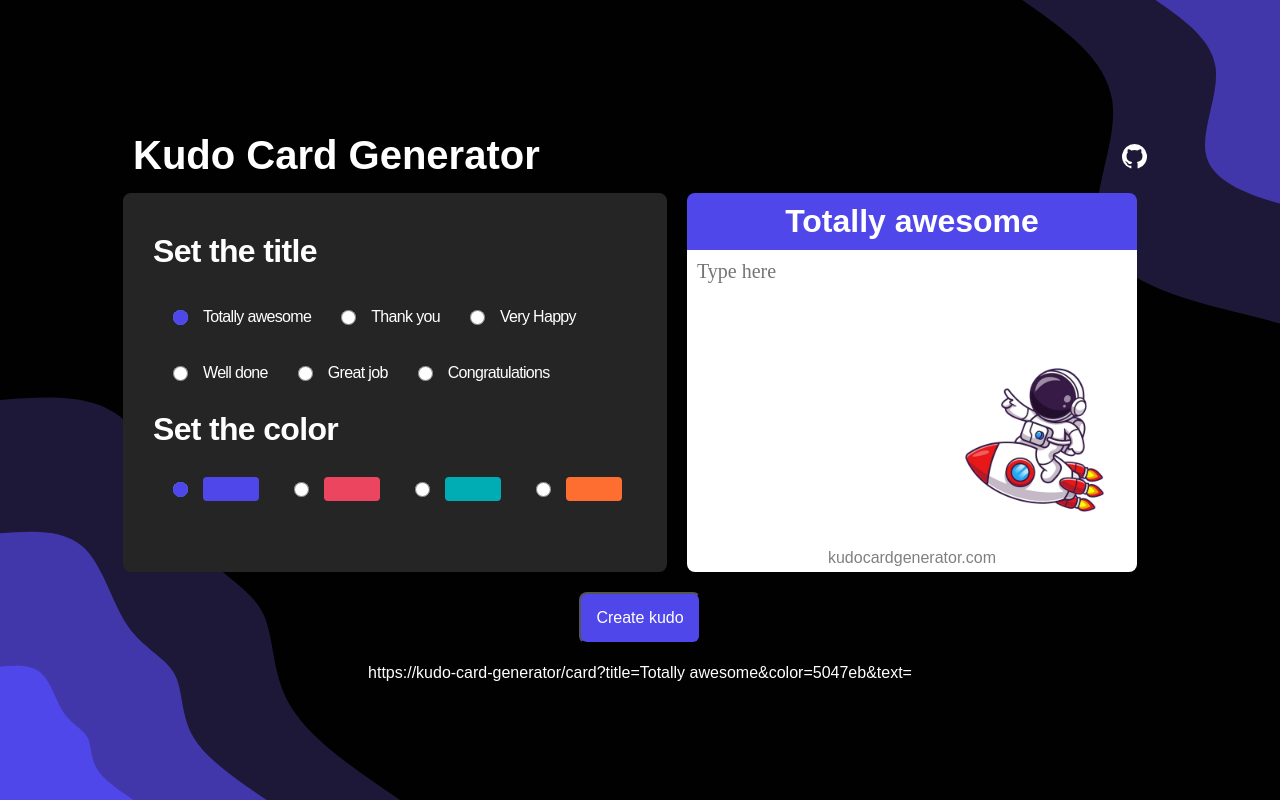
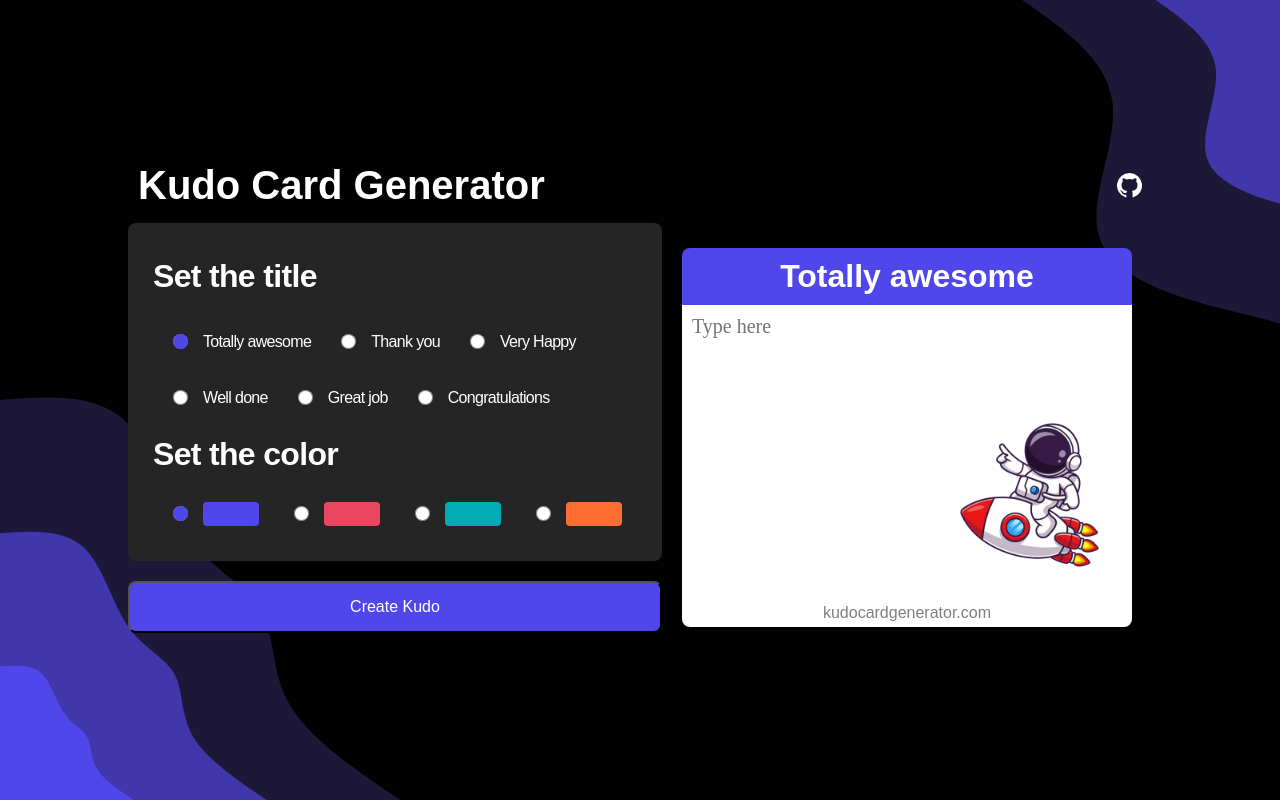
Before and after one commit to gomestzx/Kudo-Card-Generator, a Next.js app: page / in a window 1280 px wide. Built offline with nearby package versions, Linux system fonts and the light colour scheme; no server answers; a web font is replaced by a local one.

Commit message:
feat: new layout

```diff
--- a/src/app/card/page.tsx
+++ b/src/app/card/page.tsx
@@ -10,7 +10,7 @@ export default function Card() {
   const text = searchParams.get('text');
 
   return (
-    <div>
+    <div className='app'>
       <Preview text={text} color={color} title={title} />
     </div>
   );
--- a/src/app/components/Button/styles.module.scss
+++ b/src/app/components/Button/styles.module.scss
@@ -5,5 +5,8 @@
     color: #fff;
     margin: 20px 0px;
     font-size: 16px;
+    display: flex;
+    justify-content: center;
     cursor: pointer;
+    width: 100%;
 }
--- a/src/app/components/Controls/index.tsx
+++ b/src/app/components/Controls/index.tsx
@@ -1,13 +1,28 @@
 'use client';
 import useControls from '@/app/hooks/useControls';
+import api from '@/app/services/api';
 import React from 'react';
+import Button from '../Button';
 import ColorInput from '../ColorInput';
 import RadioInput from '../RadioInput';
 import styles from './styles.module.scss';
 
 const Controls = () => {
-  const { setTitle, title, setColor, color } = useControls();
+  const { setTitle, title, setColor, color, link, setShortUrl } = useControls();
+
+  const short = async () => {
+    try {
+      const response = await api.post('/shorten', {
+        long_url: `https://kudo-card-generator.vercel.app${link}`,
+      });
+      console.log(response.data);
+      setShortUrl(response.data.link);
+    } catch (err) {
+      alert(err);
+    }
+  };
   return (
+    <div>
       <div className={styles.controls}>
         <h1>Set the title</h1>
         <div className='flex'>
@@ -46,10 +61,21 @@ const Controls = () => {
             onChange={(e) => setColor(e.target.value)}
             defaultChecked
           />
-        <ColorInput value='EB455F' onChange={(e) => setColor(e.target.value)} />
-        <ColorInput value='00ADB5' onChange={(e) => setColor(e.target.value)} />
-        <ColorInput value='FF6E31' onChange={(e) => setColor(e.target.value)} />
+          <ColorInput
+            value='EB455F'
+            onChange={(e) => setColor(e.target.value)}
+          />
+          <ColorInput
+            value='00ADB5'
+            onChange={(e) => setColor(e.target.value)}
+          />
+          <ColorInput
+            value='FF6E31'
+            onChange={(e) => setColor(e.target.value)}
+          />
         </div>
+      </div>
+      <Button value='Create Kudo' onClick={() => short()} />
     </div>
   );
 };
--- a/src/app/components/Controls/styles.module.scss
+++ b/src/app/components/Controls/styles.module.scss
@@ -1,5 +1,5 @@
 .controls {
-  padding: 30px;
+  padding: 25px;
   background-color: #252525;
   border-radius: 8px;
   h1 {
--- a/src/app/context/ControlsContext.tsx
+++ b/src/app/context/ControlsContext.tsx
@@ -9,6 +9,8 @@ interface IControlsContext {
   setTitle(e: any): void;
   setText(e: any): void;
   link?: string;
+  shortUrl: string;
+  setShortUrl(e: any): void;
 }
 
 interface IProvider {
@@ -21,6 +23,7 @@ export function ControlsProvider({ children }: IProvider) {
   const [color, setColor] = useState('5047eb');
   const [text, setText] = useState('');
   const [title, setTitle] = useState('Totally awesome');
+  const [shortUrl, setShortUrl] = useState('');
   const link = `/card?title=${title}&color=${color}&text=${text}`;
   return (
     <ControlsContext.Provider
@@ -32,6 +35,8 @@ export function ControlsProvider({ children }: IProvider) {
         setTitle,
         setText,
         link,
+        shortUrl: shortUrl,
+        setShortUrl,
       }}
     >
       {children}
--- a/src/app/page.tsx
+++ b/src/app/page.tsx
@@ -5,31 +5,31 @@ import Navbar from './components/Navbar';
 import Preview from './components/Preview';
 import useControls from './hooks/useControls';
 import api from './services/api';
-import { useRouter } from 'next/router';
 
 export default function Home() {
-  const { link } = useControls();
+  const { link, setShortUrl, shortUrl } = useControls();
 
   const short = async () => {
     try {
       const response = await api.post('/shorten', {
-        long_url: `https://kudo-card-generator${link}`,
+        long_url: `https://kudo-card-generator.vercel.app${link}`,
       });
       console.log(response.data);
+      setShortUrl(response.data.link)
     } catch (err) {
       alert(err);
     }
   };
 
   return (
-    <>
+    <div className='app'>
       <Navbar />
       <div className='flex'>
         <Controls />
         <Preview />
       </div>
-      <Button value='Create kudo' onClick={() => short()} />
-      {`https://kudo-card-generator${link}`}
-    </>
+
+      {shortUrl ? shortUrl : ''}
+    </div>
   );
 }
```
Lines whose indentation alone changed are shown as unchanged.
